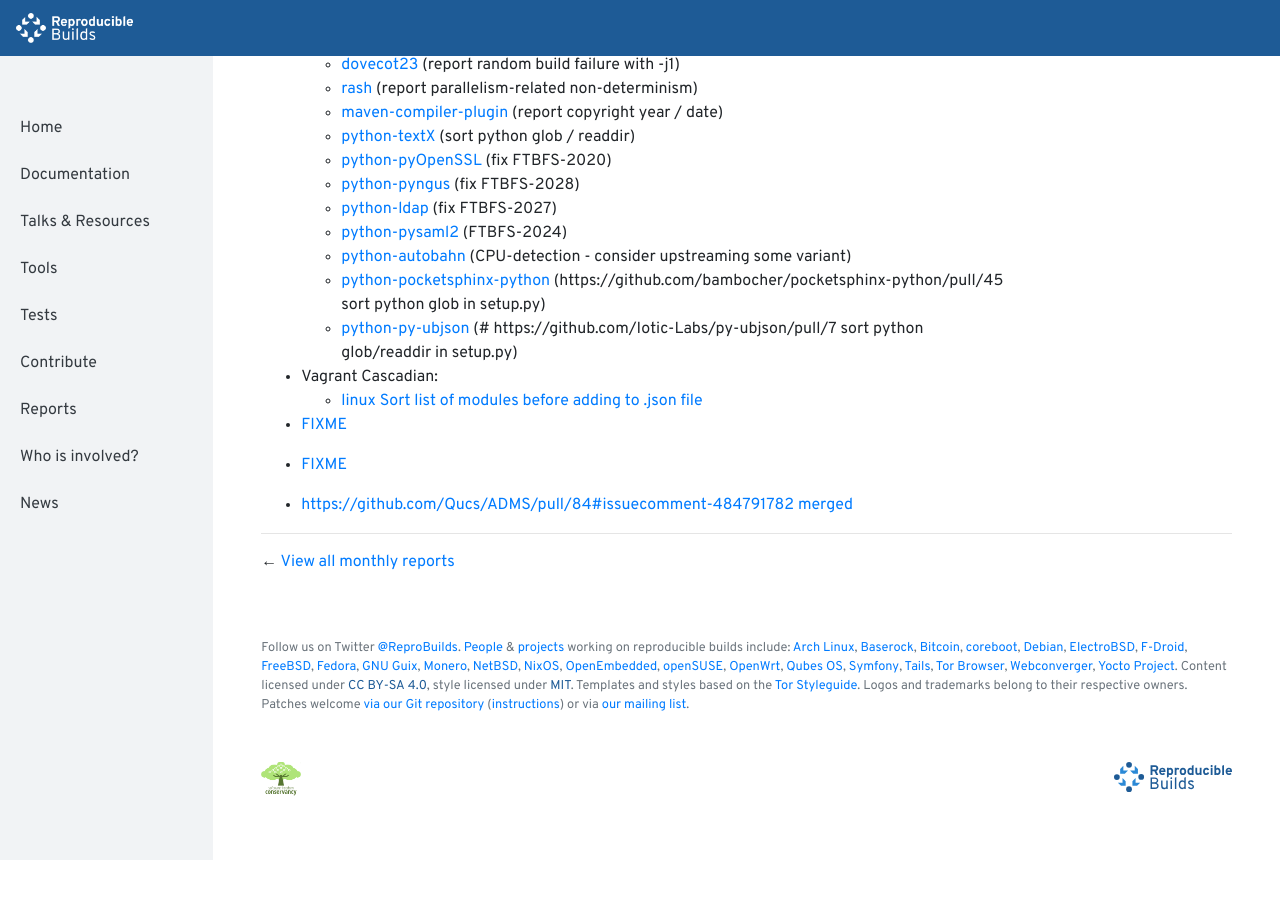
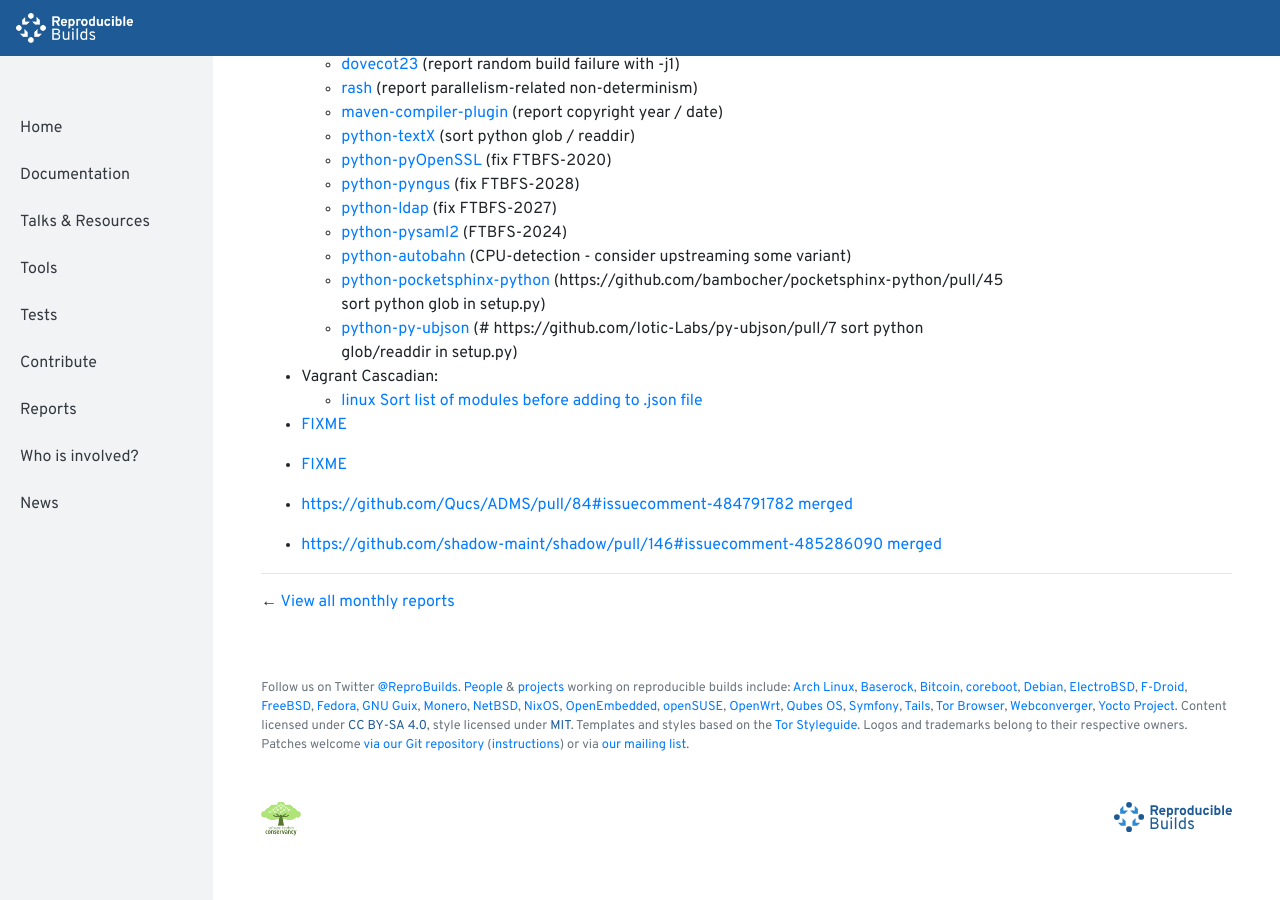
Before and after one commit to prototypefund/reproducible-website, a Jekyll site: the page built from _reports/201904.md, in a window 1280 px wide and 900 px high, scrolled down 629 px. Built offline with Jekyll 4.4.1, drawn with Linux system fonts in a browser that asks for light colours; before the commit the page ends 1489 px from its top, so only the background shows below that.

Commit message:
201904 += https://github.com/shadow-maint/shadow/pull/146#issuecomment-485286090 merged <https://github.com/shadow-maint/shadow/pull/146#issuecomment-485286090>

```diff
--- a/_reports/201904.md
+++ b/_reports/201904.md
@@ -39,3 +39,5 @@
 * [FIXME](https://lists.reproducible-builds.org/pipermail/rb-general/2019-April/001529.html)
 
 * [https://github.com/Qucs/ADMS/pull/84#issuecomment-484791782 merged](https://github.com/Qucs/ADMS/pull/84#issuecomment-484791782)
+
+* [https://github.com/shadow-maint/shadow/pull/146#issuecomment-485286090 merged](https://github.com/shadow-maint/shadow/pull/146#issuecomment-485286090)
```
